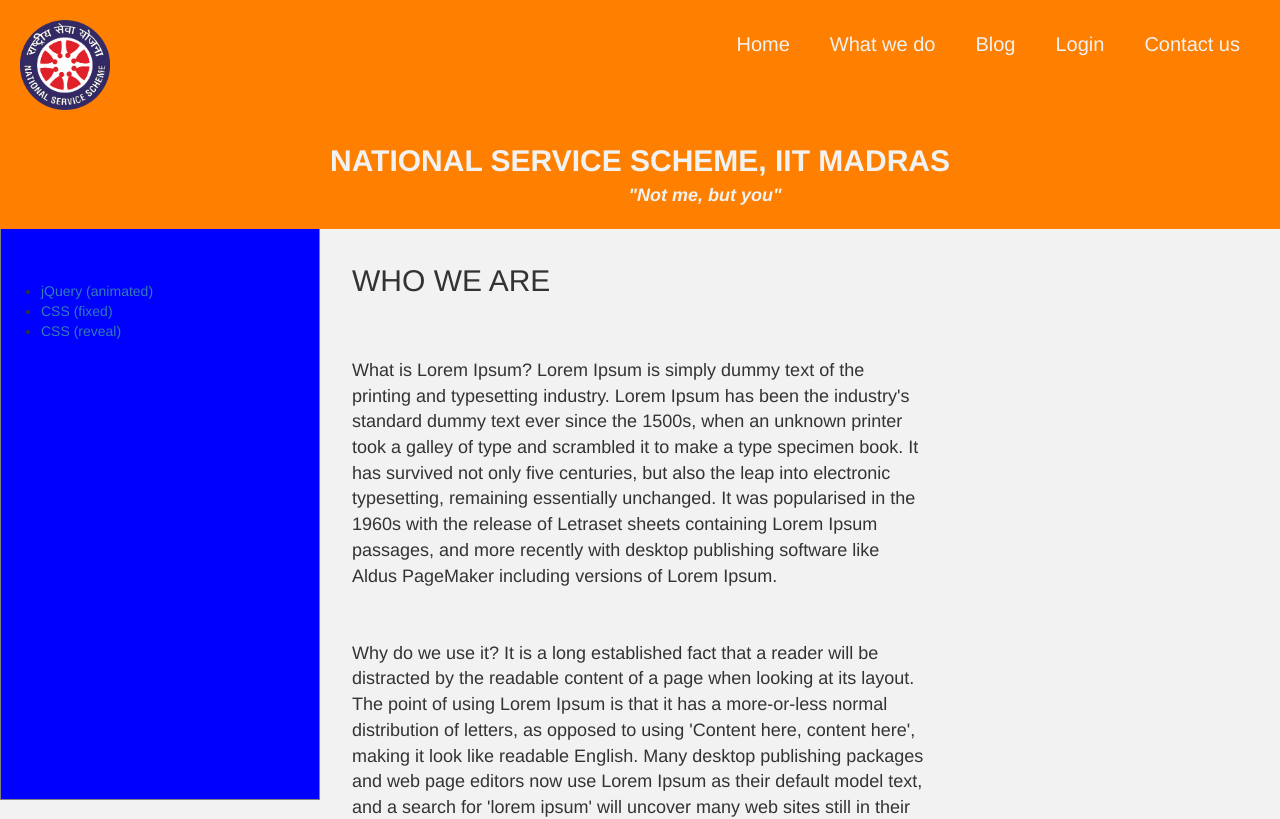
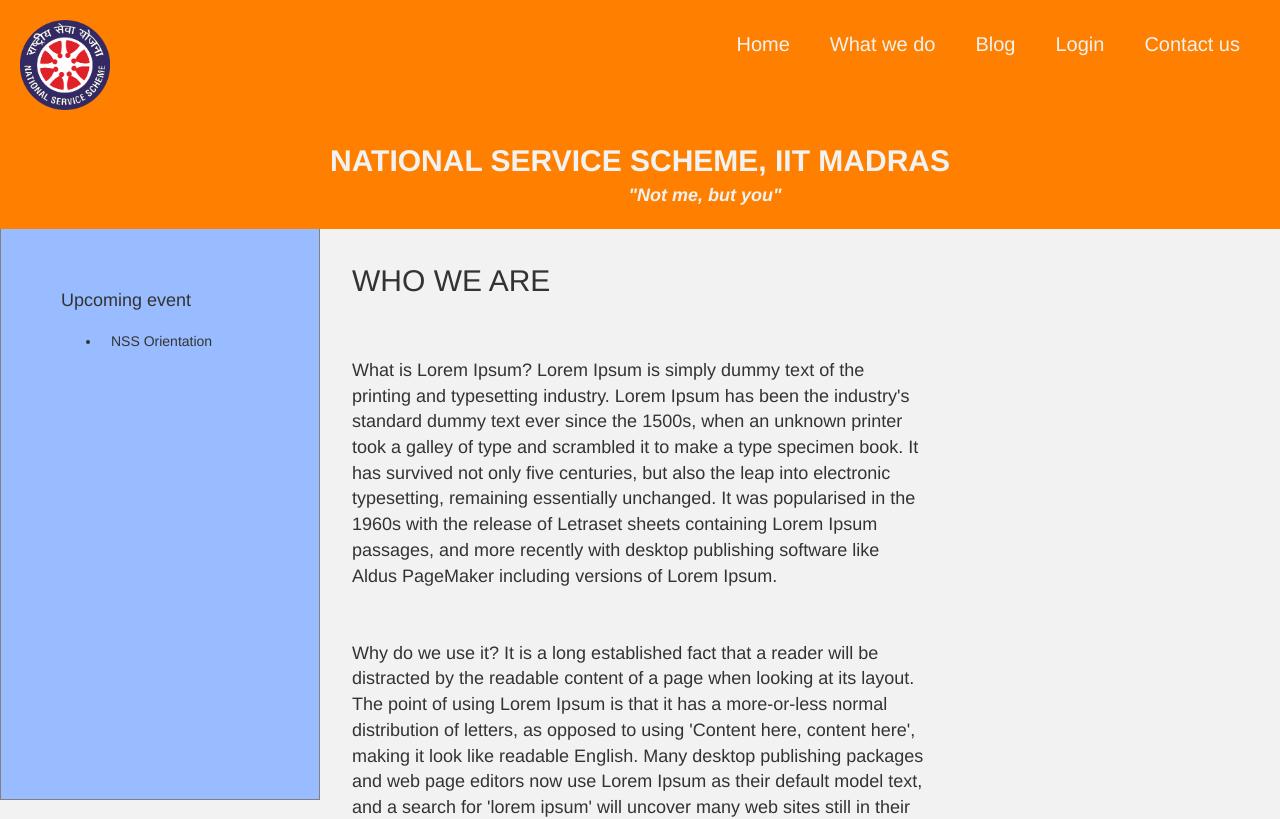
Before and after one commit to Substancia/Substancia.github.io, a plain HTML site: page nss/index.html in a window 1280 px wide. Shown: the top 819 px of the page. Drawn offline with nearby package versions, Linux system fonts and the light colour scheme.

Commit message:
SIdebar customized

```diff
--- a/nss/index.html
+++ b/nss/index.html
@@ -35,10 +35,9 @@
 
 	<div id="sidebar">
 
+		<h4>Upcoming event</h4>
 	  	<ul>
-		    <li><a href="index.html">jQuery (animated)</a></li>
-		    <li><a href="css.html">CSS (fixed)</a></li>
-		    <li><a href="reveal.html">CSS (reveal)</a></li>
+		    <li>NSS Orientation</li>
 		</ul>
 
 	</div>
--- a/nss/stsh.css
+++ b/nss/stsh.css
@@ -104,7 +104,8 @@
 
 #page-wrap { width: 75%; margin: 15px auto; }
 #main { float: right; overflow: auto; }
-#sidebar { width: 25%; height: 100vh; position: fixed; top: 0; padding-top: 280px; border: 1px solid grey; background-color: blue; }
+#sidebar li { padding: 10px; }
+#sidebar { width: 25%; height: 100vh; position: fixed; top: 0; padding-top: 280px; padding-left: 60px; border: 1px solid grey; background-color: #99bbff; }
 
 @media screen and (max-width: 930px) {
 	.cont {font-size:18px; padding:0% 20%;}
```
